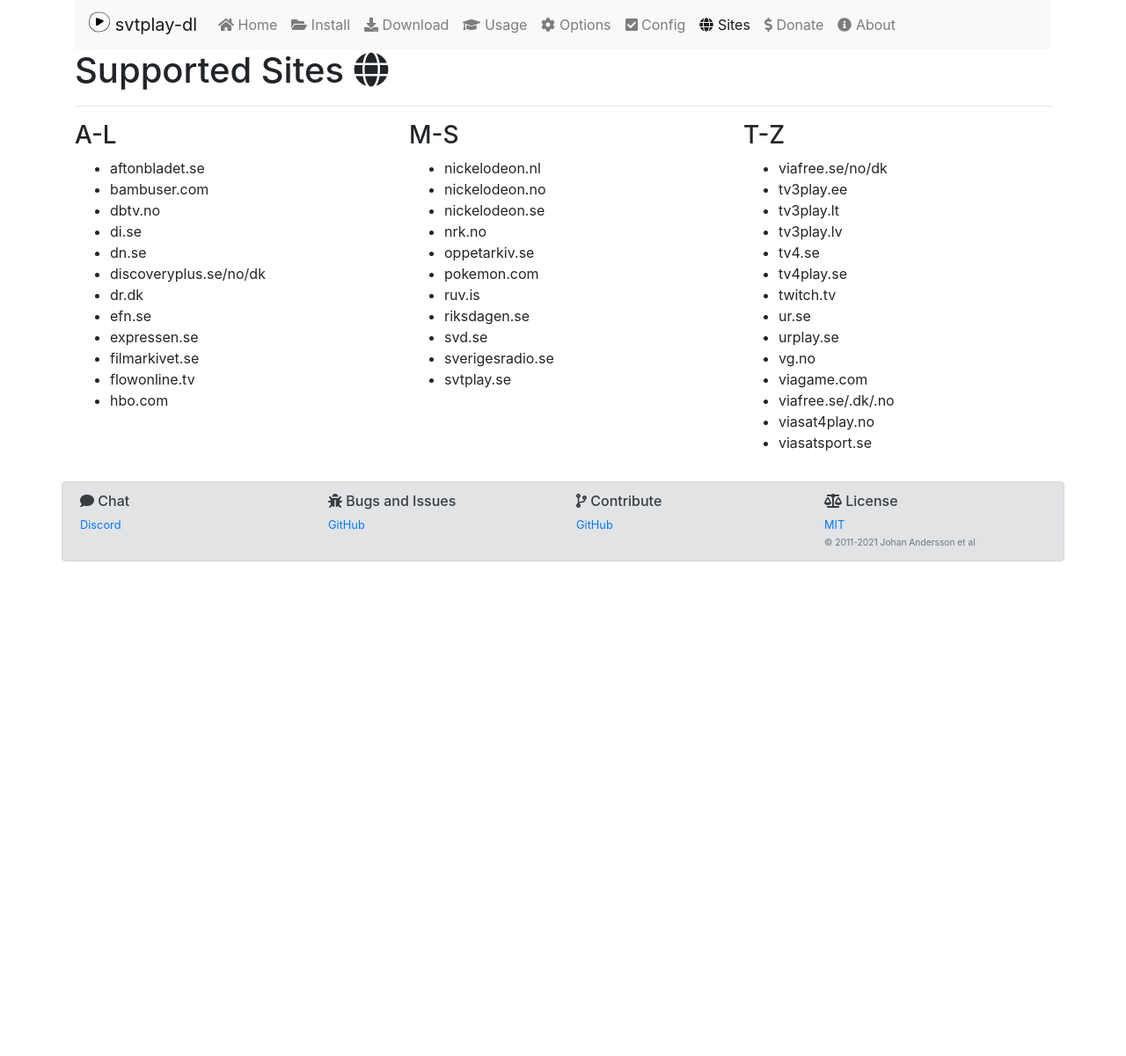
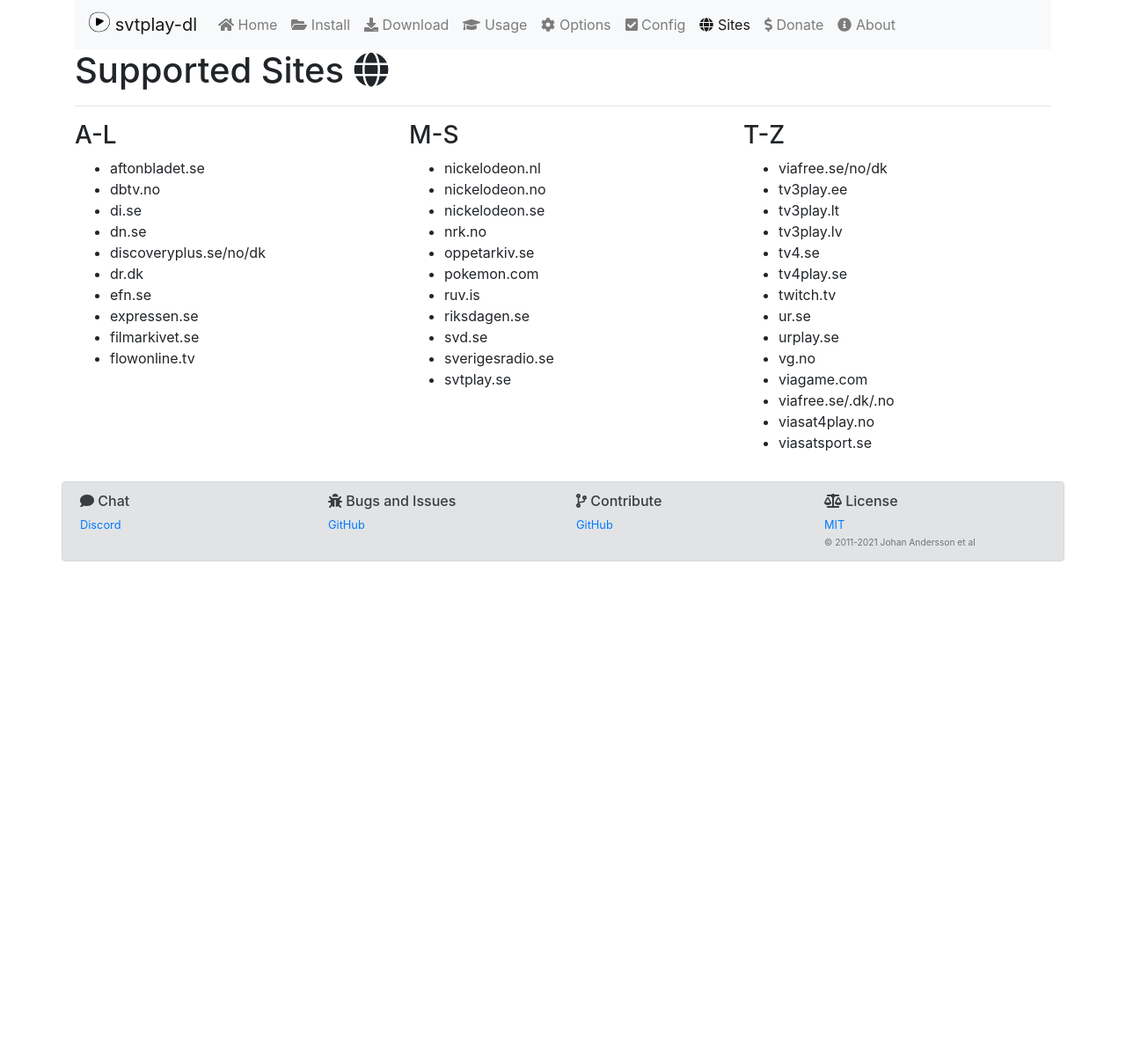
Before and after one commit to spaam/svtplay-dl-web, a Jekyll site: the page built from _pages/sites.md, in a window 1280 px wide. Shown: the whole page at 88% size. Built offline with Jekyll 4.4.1, drawn with Linux system fonts in a browser that asks for light colours; nearby versions of some CDN libraries.

Commit message:
remove some old sites

```diff
--- a/_includes/head.html
+++ b/_includes/head.html
@@ -16,6 +16,7 @@
     <link rel="canonical" href="{{ page.url | replace:'index.html','' | absolute_url }}">
 
     <script src="https://cdnjs.cloudflare.com/ajax/libs/font-awesome/5.14.0/js/all.min.js" integrity="sha512-YSdqvJoZr83hj76AIVdOcvLWYMWzy6sJyIMic2aQz5kh2bPTd9dzY3NtdeEAzPp/PhgZqr4aJObB3ym/vsItMg==" crossorigin="anonymous"></script>
+    <script async defer data-domain="svtplay-dl.se" src="https://metrics.i19.se/js/plausible.js"></script>
 
     {% if site.google_analytics %}
     {% include google-analytics.html %}
--- a/_pages/sites.md
+++ b/_pages/sites.md
@@ -11,7 +11,6 @@
 <h3>A-L</h3>
 <ul>
 <li>aftonbladet.se</li>
-<li>bambuser.com</li>
 <li>dbtv.no</li>
 <li>di.se</li>
 <li>dn.se</li>
@@ -21,7 +20,6 @@
 <li>expressen.se</li>
 <li>filmarkivet.se</li>
 <li>flowonline.tv</li>
-<li>hbo.com</li>
 </ul>
 </div>
 <div class="col-md-4">
```
